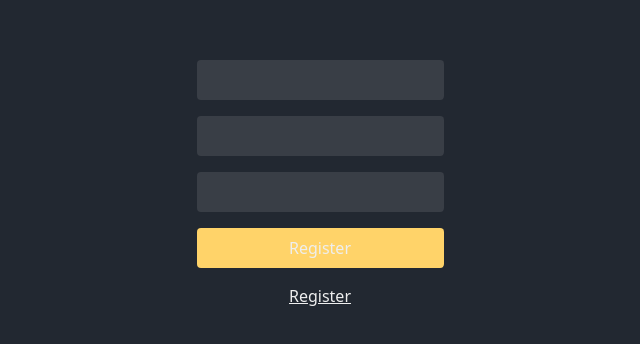
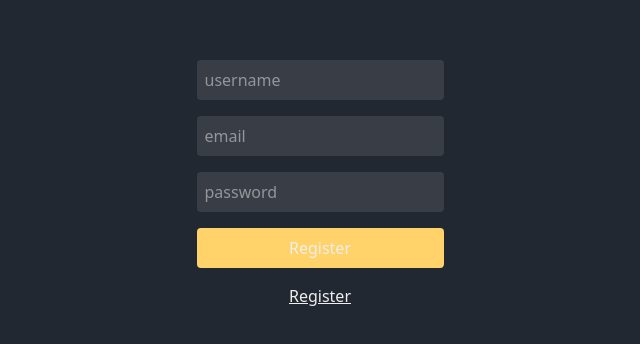
Before and after one commit to gooficat/messageboard, a React app: page /register in a window 1280 px wide. Shown: the part 224-568 px from the top of the page, without its empty margins (320-960 px from the left). Built offline with nearby package versions, Linux system fonts and the light colour scheme; the HTML template or start-up script is replaced by a standard one.

Commit message:
fixed forms

```diff
--- a/src/client/components/Register.tsx
+++ b/src/client/components/Register.tsx
@@ -1,4 +1,5 @@
 import { useState } from "react";
+import { Form, FormEntry, FormSubmit } from "./Forms";
 
 function Register() {
 	const [error, setError] = useState("");
@@ -31,34 +32,14 @@ function Register() {
 
 	return (
 		<div className="w-full h-screen flex items-center justify-center">
-			<form
-				onSubmit={OnRegisterSubmit}
-				className="flex-col flex max-w-sm gap-4"
-			>
+			<Form onSubmit={OnRegisterSubmit}>
 				{<p className="pal-text-err">{error}</p>}
-				<input
-					className="pal-bg-grey p-2 rounded-sm"
-					type="text"
-					name="username"
-				/>
-				<input
-					className="pal-bg-grey p-2 rounded-sm"
-					type="text"
-					name="email"
-				/>
-				<input
-					className="pal-bg-grey p-2 rounded-sm"
-					type="password"
-					name="password"
-				/>
-				<button
-					className="pal-bg-highlight rounded-sm p-2"
-					type="submit"
-				>
-					Register
-				</button>
+				<FormEntry name="username" />
+				<FormEntry name="email" type="email" />
+				<FormEntry name="password" type="password" />
+				<FormSubmit text="Register" />
 				<a className="text-center underline" href="/register">Register</a>
-			</form>
+			</Form>
 		</div>
 	);
 }
```
